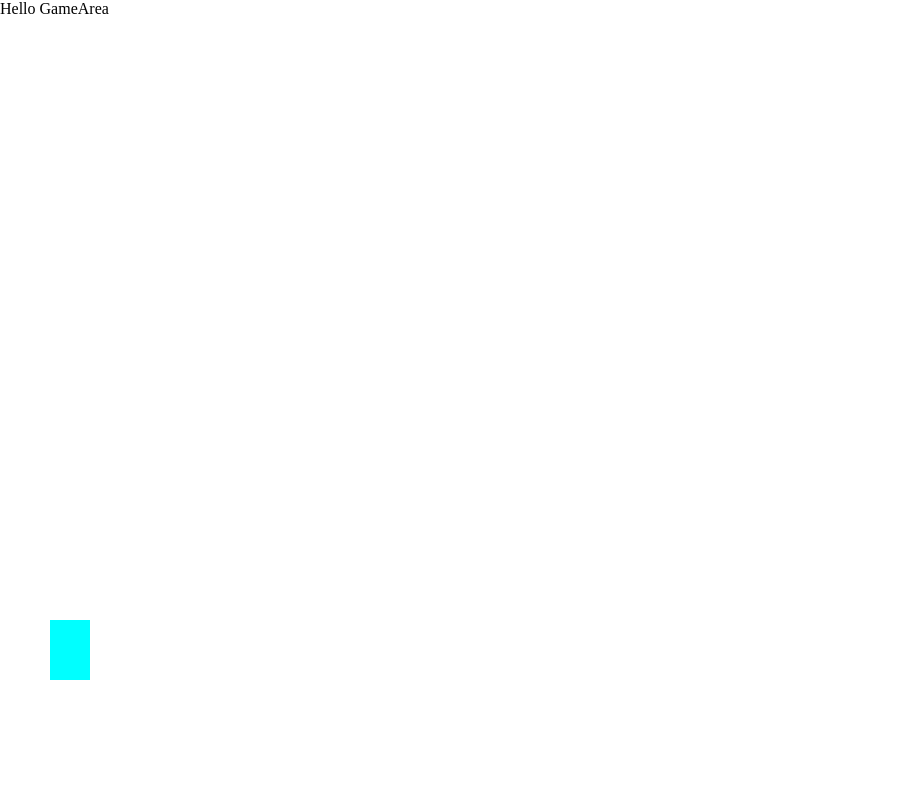
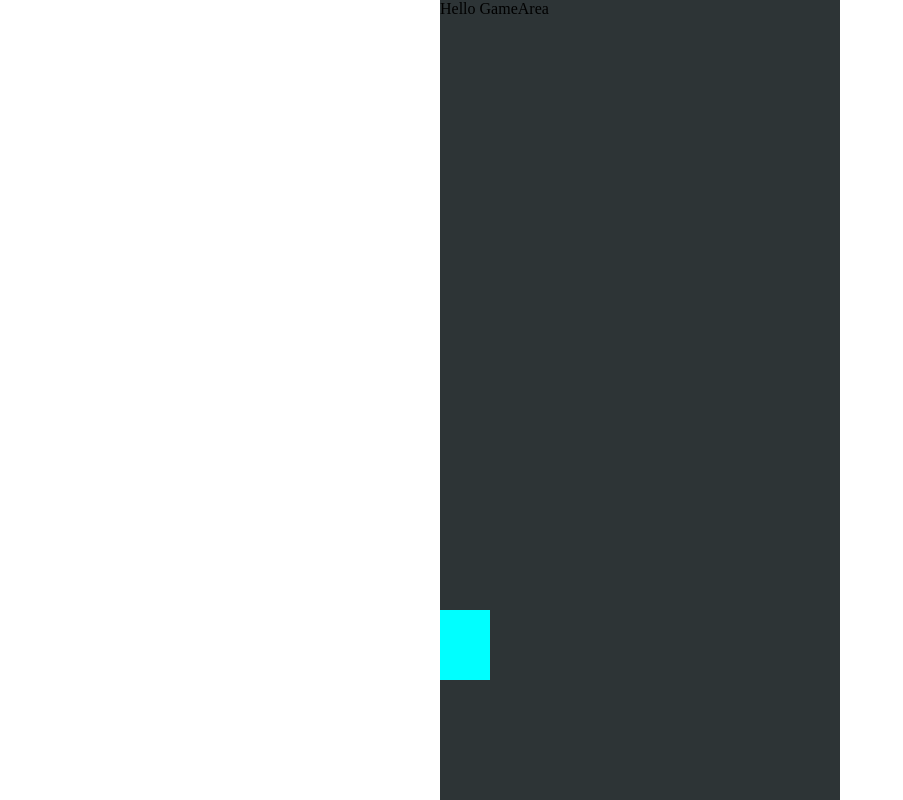
Before and after one commit to parimalbiswas/Car-Racing-Game-JavaScript, a plain HTML site: page index.html in a window 1280 px wide. Both pictures are taken after a click on the element 640 px from the left and 18 px from the top of the page. Shown: the whole page, without its empty margins (0-903 px from the left). Drawn offline with Linux system fonts and the light colour scheme.

```diff
--- a/index.html
+++ b/index.html
@@ -4,7 +4,7 @@
     <meta charset="UTF-8">
     <meta http-equiv="X-UA-Compatible" content="IE=edge">
     <meta name="viewport" content="width=device-width, initial-scale=1.0">
-    <title>Document</title>
+    <title>Game Dev</title>
     <link rel="stylesheet" href="style.css">
 </head>
 <body>
--- a/script.js
+++ b/script.js
@@ -16,15 +16,50 @@ function start() {
     player.start = true;
     window.requestAnimationFrame(gamePlay);
 
+    let roadLine = document.createElement("div");
+
+
     let car = document.createElement("div");
-    car.setAttribute("class","car");
+    car.setAttribute("class", "car");
     //car.innerText="Car I am";
     gameArea.appendChild(car);
+
+
+    player.x = car.offsetLeft;
+    player.y = car.offsetTop;
+
+
+    // console.log("Top Position ->"+car.offsetTop);
+    // console.log("Left Position ->"+car.offsetLeft);
 }
 
 function gamePlay() {
     console.log("Game suru");
+    let car = document.querySelector(".car");
+
+    let road = gameArea.getBoundingClientRect();
+    console.log(road);
+
     if (player.start) {
+
+        if (keys.ArrowUp && player.y > (road.top + 150)) {
+            player.y -= player.speed;
+        }
+        if (keys.ArrowDown && player.y < (road.bottom - 70)) {
+            player.y += player.speed;
+        }
+
+        if (keys.ArrowLeft && player.x > 0) {
+            player.x -= player.speed;
+        }
+        if (keys.ArrowRight && player.x < (road.width - 50)) {
+            player.x += player.speed;
+        }
+
+        car.style.top = player.y + "px";
+        car.style.left = player.x + "px";
+
+
         window.requestAnimationFrame(gamePlay);
     }
 
@@ -40,7 +75,7 @@ let keys = {
     ArrowRight: false
 }
 
-let player = {};
+let player = { speed: 9 };
 
 document.addEventListener("keydown", keydown);
 document.addEventListener("keyup", keyup);
--- a/style.css
+++ b/style.css
@@ -7,10 +7,21 @@
 }
 
 .car{
-    width: 40px;
-    height: 60px;
+    width: 50px;
+    height: 70px;
     background-color: aqua;
     position: absolute;
-    left: 50px;
-    bottom: 120px ;
+    /* left: 50px;
+    top: 120px ; */
+    bottom: 120px;
+
 }
+
+.gameArea{
+    width: 400px;
+    height: 100vh;
+    background:#2d3436 ;
+    margin: auto;
+    position: relative;
+    overflow: hidden;
+}
```
